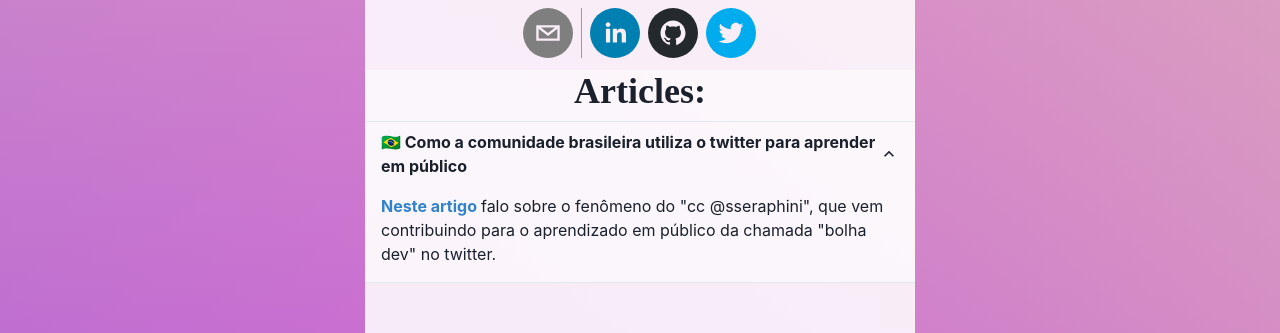
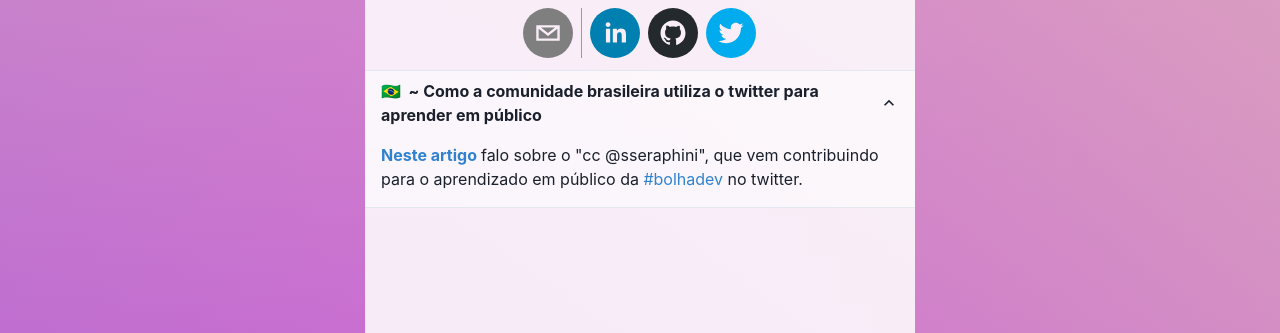
Before and after one commit to pjonatansr/pjonatan.dev, a Next.js app: page / in a window 1280 px wide. Shown: the part 413-746 px from the top of the page. Built offline with nearby package versions, Linux system fonts and the light colour scheme; a web font is replaced by a local one.

Commit message:
feat: added link to hastag #bolhadev

```diff
--- a/src/components/Articles.tsx
+++ b/src/components/Articles.tsx
@@ -4,12 +4,9 @@ export const Articles = () => {
   return (
     <VStack
       bgColor={'#fff8'}
+      alignItems={'left'}
+    >
 
-    >
-      <Heading
-      >
-        Articles:
-      </Heading>
       <Accordion
         defaultIndex={[0]}
         allowToggle
@@ -23,7 +20,7 @@ export const Articles = () => {
                 <Text
                   fontWeight={'bold'}
                 >
-                  🇧🇷 Como a comunidade brasileira utiliza o twitter para aprender em público
+                  🇧🇷&nbsp;&nbsp;~ Como a comunidade brasileira utiliza o twitter para aprender em público
                 </Text>
               </Box>
               <AccordionIcon />
@@ -35,11 +32,19 @@ export const Articles = () => {
                 fontWeight={'bold'}
                 color='blue.500'
                 pr={'1'}
+                isExternal
                 href="https://dev.to/pjonatansr/como-a-comunidade-brasileira-utiliza-o-twitter-para-aprender-em-publico-345b"
               >
                 Neste artigo
               </Link>
-              falo sobre o fenômeno do &quot;cc @sseraphini&quot;, que vem contribuindo para o aprendizado em público da chamada &quot;bolha dev&quot; no twitter.
+              falo sobre o &quot;cc @sseraphini&quot;, que vem contribuindo para o aprendizado em público da {''}
+              <Link
+                color='blue.500'
+                isExternal
+                href={'https://twitter.com/search?q=%23bolhadev&src=typed_query'}
+              >
+                #bolhadev
+              </Link> no twitter.
             </Text>
 
           </AccordionPanel>
```
